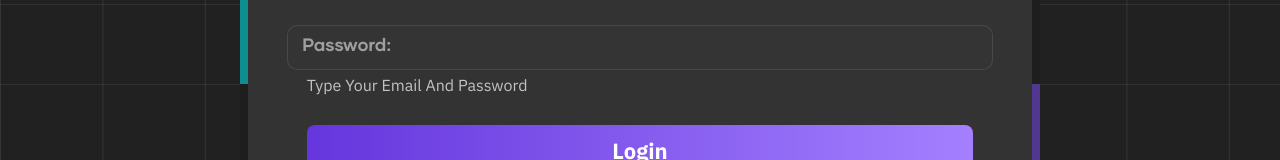
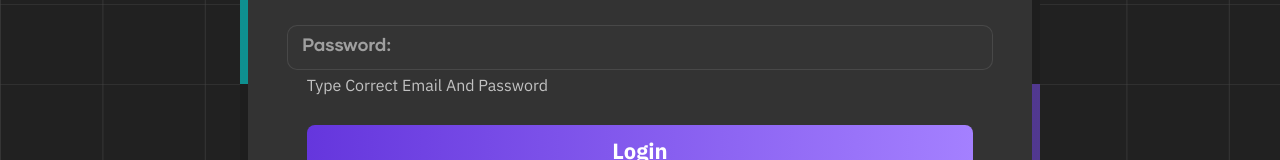
Before and after one commit to Adel31dzCode/react-front-end, a React (Create React App) app: page /login in a window 1280 px wide. Shown: the part 316-476 px from the top of the page. Built offline with nearby package versions, Linux system fonts and the light colour scheme.

Commit message:
Update Login.js

```diff
--- a/src/Pages/Auth/Login.js
+++ b/src/Pages/Auth/Login.js
@@ -138,7 +138,7 @@ export default function Login() {
     EmailGoogle
         ? <span className="red_wrong">This Email Must Be Logining in With Google</span>
         : InvalidMatch ? <span className="red_wrong">Invalid Email Or Password</span> : "Type Your Email And Password"
-    : (isFlag) ? "Type Correct Email And Password" : "Type Your Email And Password"}
+    : (!isFlag) ? "Type Correct Email And Password" : "Type Your Email And Password"}
 </p>
 
             <button className="submit_auth">Login</button>
```
